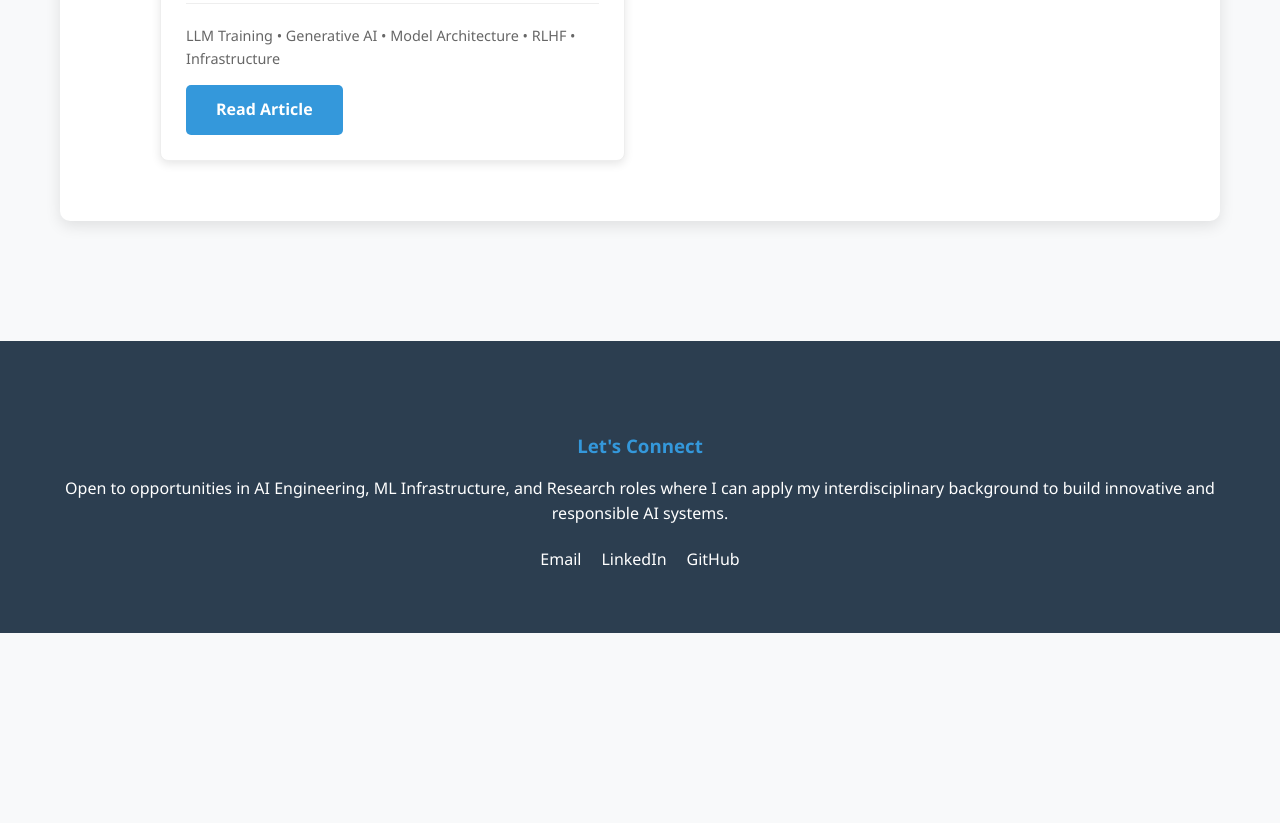
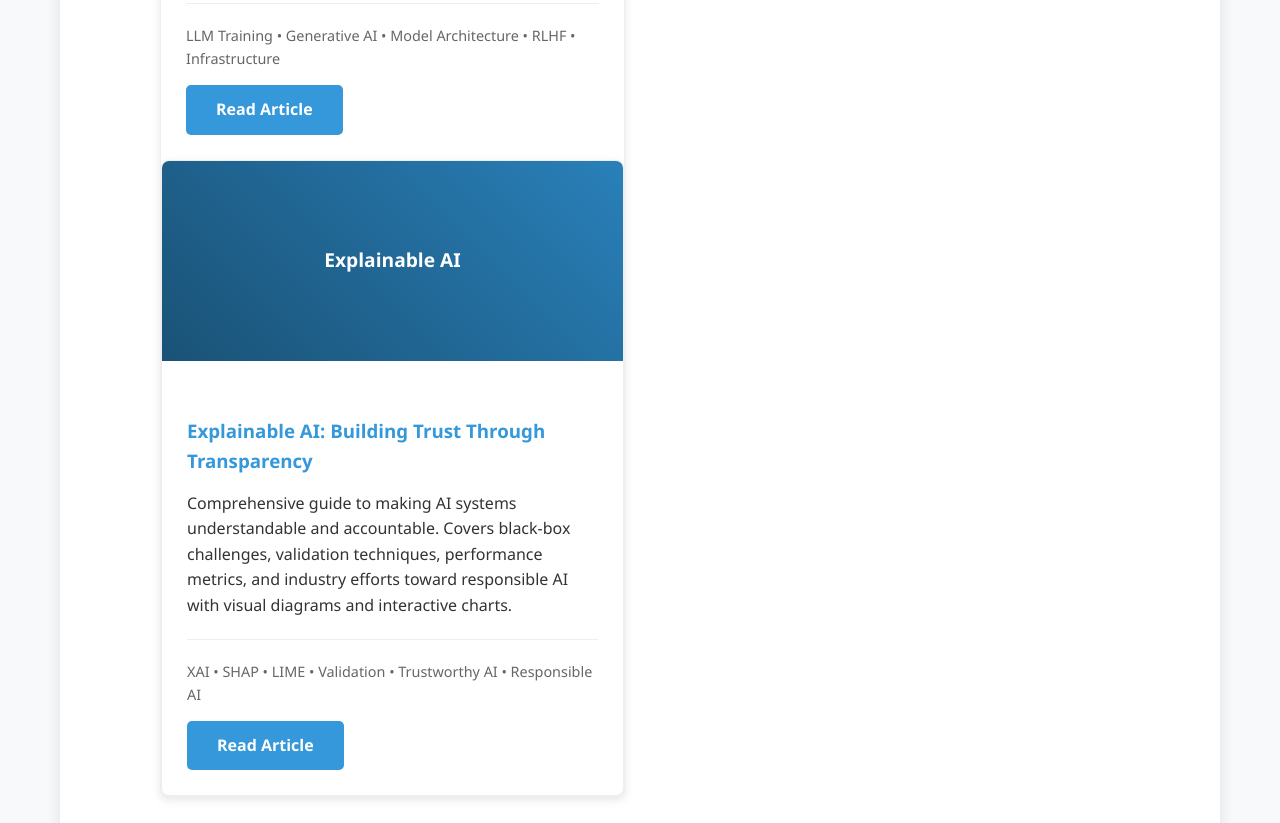
Before and after one commit to ghimireanil/ghimireanil.github.io, a plain HTML site: page index.html in a window 1280 px wide. Shown: the part 5397-6220 px from the top of the page. Before the commit the page ends 6030 px from the top, so only its background shows below. Drawn offline with Linux system fonts and the light colour scheme.

Commit message:
include artifact 10

```diff
--- a/index.html
+++ b/index.html
@@ -515,6 +515,23 @@
                                     </div>
                                 </div>
                             </div>
+
+                             <!-- artifact 10 -->
+                            <div class="project-card">
+                                <div class="project-image" style="background: linear-gradient(45deg, #1a5276, #2980b9);">
+                                    Explainable AI
+                                </div>
+                                <div class="project-content">
+                                    <h3>Explainable AI: Building Trust Through Transparency</h3>
+                                    <p>Comprehensive guide to making AI systems understandable and accountable. Covers black-box challenges, validation techniques, performance metrics, and industry efforts toward responsible AI with visual diagrams and interactive charts.</p>
+                                    <div class="project-meta">
+                                        <div class="tech-stack">XAI • SHAP • LIME • Validation • Trustworthy AI • Responsible AI</div>
+                                        <div class="project-links">
+                                            <a href="explainable-ai.html" class="btn">Read Article</a>
+                                        </div>
+                                    </div>
+                                </div>
+                            </div>
                     </div>
                 </div>
             </div>
```
